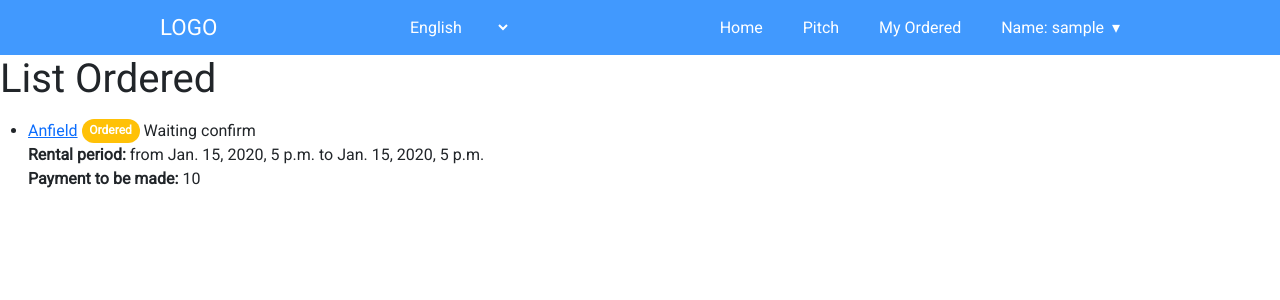
After one commit to awesome-academy/python_naitei_sms, a Django app: page /pitch/ordered/ in a window 1280 px wide. The commit adds this page. Shown: the top 300 px of the page. Run offline with Django 4.2, Linux system fonts and the light colour scheme; a user stored in the database is signed in; data comes from the database, SQL or seed files in the repository; tables that the repository leaves empty hold one stand-in row (values such as "Sample post"); some libraries are stand-ins or nearby versions.

Commit message:
List my ordered

```diff
--- a/pitch/admin.py
+++ b/pitch/admin.py
@@ -40,7 +40,6 @@ class OrderAdmin(admin.ModelAdmin):
         "renter",
         "time_start",
         "time_end",
-        "voucher",
         "cost",
         "created_date",
     )
--- a/pitch/models.py
+++ b/pitch/models.py
@@ -4,6 +4,7 @@ from pitch.constant import SIZE, SURFACE_GRASS, STATUS_ORDER
 from django.core.validators import MaxValueValidator, MinValueValidator
 from django.urls import reverse
 from django.utils import timezone
+
 # Create your models here.
 
 
@@ -77,18 +78,25 @@ class Pitch(models.Model):
                 return size[1]
         return ""
 
+    def get_absolute_url(self):
+        return reverse("pitch-detail", args=[str(self.id)])
+
+    def get_label_grass(self):
+        for grass in SURFACE_GRASS:
+            if grass[0] == self.surface:
+                return grass[1]
+        return ""
+
+    def get_label_size(self):
+        for size in SIZE:
+            if size[0] == self.size:
+                return size[1]
+        return ""
+
 
 class Order(models.Model):
-    time_start = models.DateTimeField(
-        null=False,
-        blank=False,
-        default=timezone.now()
-    )
-    time_end = models.DateTimeField(
-        null=False,
-        blank=False,
-        default=timezone.now()
-    )
+    time_start = models.DateTimeField(null=False, blank=False, default=timezone.now())
+    time_end = models.DateTimeField(null=False, blank=False, default=timezone.now())
     status = models.CharField(
         max_length=1,
         choices=STATUS_ORDER,
@@ -114,6 +122,7 @@ class Order(models.Model):
     def __str__(self):
         return f"Order {self.pk} - {self.renter.username}"
 
+
 class Comment(models.Model):
     renter = models.ForeignKey(User, on_delete=models.CASCADE)
     pitch = models.ForeignKey(Pitch, on_delete=models.CASCADE)
@@ -126,8 +135,10 @@ class Comment(models.Model):
     class Meta:
         db_table = "comments"
         ordering = ["created_date"]
+
     def __str__(self):
-            return f"Comment {self.pk} - {self.renter.username}"
+        return f"Comment {self.pk} - {self.renter.username}"
+
 
 class Image(models.Model):
     image = models.ImageField(
--- a/pitch/urls.py
+++ b/pitch/urls.py
@@ -4,5 +4,6 @@ from . import views
 urlpatterns = [
     path("", views.index, name="index"),
     path("list/", views.PitchListView.as_view(), name="pitch-list"),
+    path("ordered/", views.MyOrderedView.as_view(), name="my-ordered"),
     path("<int:pk>", views.pitch_detail, name="pitch-detail"),
 ]
--- a/pitch/views.py
+++ b/pitch/views.py
@@ -12,6 +12,8 @@ from django.contrib.auth.decorators import login_required
 from pitch.custom_fnc import convert_timedelta
 from project1.settings import HOST
 
+from django.contrib.auth.mixins import LoginRequiredMixin
+
 
 # Create your views here.
 def index(request):
@@ -24,7 +26,7 @@ class PitchListView(generic.ListView):
     paginate_by = 10
 
     def get_queryset(self):
-        return Pitch.objects.all()
+        return Pitch.objects.filter(image__isnull=False)
 
     def get_context_data(self, **kwargs):
         context = super(PitchListView, self).get_context_data(**kwargs)
@@ -97,3 +99,11 @@ def pitch_detail(request, pk):
         )
 
     return render(request, "pitch/pitch_detail.html", context=context)
+
+
+class MyOrderedView(LoginRequiredMixin, generic.ListView):
+    model = Order
+    paginate_by = 10
+
+    def get_queryset(self):
+        return Order.objects.filter(renter=self.request.user).order_by("created_date")
--- a/project1/settings.py
+++ b/project1/settings.py
@@ -139,7 +139,7 @@ LANGUAGES = [
     ("vi", _("Vietnamese")),
 ]
 
-TIME_ZONE = "UTC"
+TIME_ZONE = "Asia/Ho_Chi_Minh"
 
 USE_I18N = True
 
--- a/project1/urls.py
+++ b/project1/urls.py
@@ -1,5 +1,5 @@
 from django.contrib import admin
-from django.urls import path,include
+from django.urls import path, include
 from django.views.generic import RedirectView
 from django.conf.urls.static import static
 from project1 import settings
--- a/static/css/styles.css
+++ b/static/css/styles.css
@@ -30,6 +30,21 @@
   color: #4199fe;
 }
 
+.bg-green {
+  background-color: green !important;
+}
+
+.bg-orange {
+  background-color: #ffc107 !important;
+}
+
+.bg-gray {
+  background-color: #6c757d !important;
+}
+
+.line-height-none {
+  line-height: normal !important;
+}
 .rem-18 {
   width: 18rem;
 }
--- a/templates/navbar.html
+++ b/templates/navbar.html
@@ -14,6 +14,11 @@
         <li>
           <a href="{% url 'pitch-list' %}">{% trans "Pitch" %}</a>
         </li>
+        {% if user.is_authenticated %}
+          <li>
+            <a href="{% url 'my-ordered' %}">My Ordered</a>
+          </li>
+        {% endif %}
         {% if user.is_authenticated %}
           <li>
             <a href="#">Name: {{ user.get_username }}</a>
--- /dev/null
+++ b/templates/pitch/order_list.html
@@ -0,0 +1,37 @@
+{% extends "base_generic.html" %}
+{% load i18n %}
+{% block content %}
+  <h1>List Ordered</h1>
+  {% if order_list %}
+    <ul class="pl-40">
+      {% for order in order_list %}
+        <li class="pt-2">
+          <div class="d-flex gap-1">
+            <a href="{{ order.pitch.get_absolute_url }}">{{ order.pitch.title }}</a>
+            {% if order.status == "o" %}
+              <span class="badge rounded-pill bg-orange line-height-none ">{% trans "Ordered" %}</span>
+              <div>{% trans "Waiting confirm" %}</div>
+            {% elif order.status == "c" %}
+              <span class="badge rounded-pill bg-green line-height-none ">{% trans "Confirmed" %}</span>
+            {% else %}
+              <span class="badge rounded-pill bg-gray line-height-none ">{% trans "Cancelled" %}</span>
+            {% endif %}
+          </div>
+          <div class="d-flex gap-1">
+            <strong>{% trans "Rental period: " %}</strong>
+            <div>{% trans "from " %}</div>
+            <div>{{ order.time_start }}</div>
+            <div>{% trans "to " %}</div>
+            <div>{{ order.time_end }}</div>
+          </div>
+          <div class="d-flex gap-1">
+            <strong>{% trans "Payment to be made: " %}</strong>
+            <div>{{ order.cost }}</div>
+          </div>
+        </li>
+      {% endfor %}
+    </ul>
+  {% else %}
+    <p>There are no pitch in the system.</p>
+  {% endif %}
+{% endblock content %}
```
Also changed, not shown: account/views.py (+13 -3 lines), templates/email/verify_email_signup.html (+42 -10 lines).
